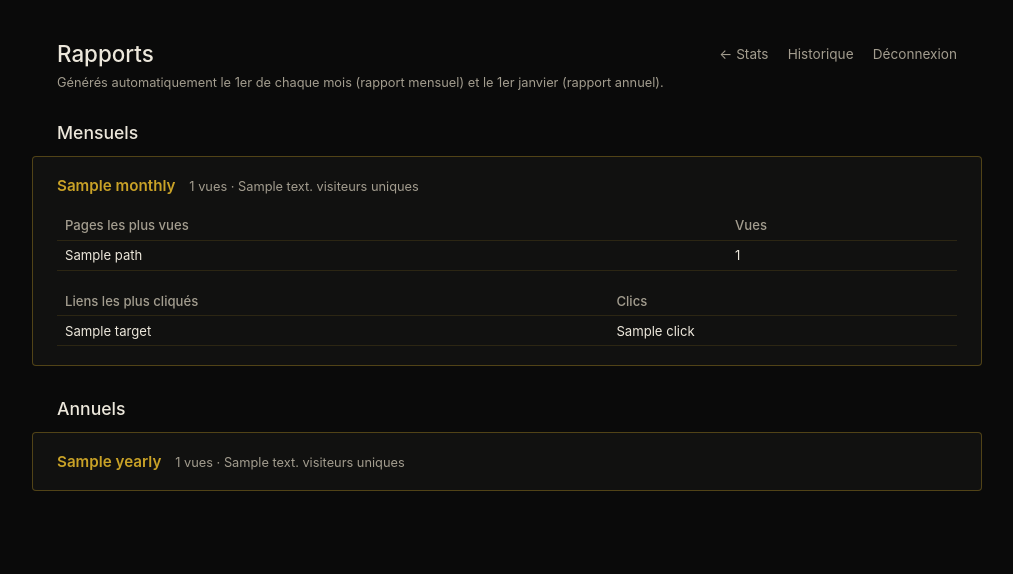
After one commit to choncotm/choncotm.com, a FastAPI app: template admin/app/templates/reports.html in a window 1280 px wide, after a click that opens the changed part. The commit adds this page. Shown: the top 574 px of the page, without its empty margins (133-1146 px from the left). Run offline with FastAPI, Linux system fonts and the light colour scheme; the template is opened without the code that fills it: most values are stand-ins (such as "Sample title", 1, 10 or a date in 2020).

Commit message:
Add paginated event history and scheduled monthly/yearly reports
- /admin/history: paginates all events (50/page) instead of loading
  everything at once
- /admin/reports: monthly (1st of each month) and yearly (Jan 1st)
  summaries, generated by an in-process APScheduler job and stored
  in a new reports table

```diff
--- a/admin/app/main.py
+++ b/admin/app/main.py
@@ -4,11 +4,23 @@ import time
 from datetime import datetime, timedelta, timezone
 
 import bcrypt
+from apscheduler.schedulers.background import BackgroundScheduler
+from apscheduler.triggers.cron import CronTrigger
 from fastapi import FastAPI, Form, HTTPException, Request
 from fastapi.responses import HTMLResponse, JSONResponse, RedirectResponse
 from fastapi.templating import Jinja2Templates
 from itsdangerous import BadSignature, SignatureExpired, URLSafeTimedSerializer
-from sqlalchemy import Column, DateTime, Integer, String, create_engine, func
+from sqlalchemy import (
+    JSON,
+    Column,
+    DateTime,
+    Integer,
+    String,
+    UniqueConstraint,
+    create_engine,
+    func,
+)
+from sqlalchemy.exc import IntegrityError
 from sqlalchemy.orm import declarative_base, sessionmaker
 
 ADMIN_USERNAME = os.environ["ADMIN_USERNAME"]
@@ -40,10 +52,118 @@ class Event(Base):
     created_at = Column(DateTime(timezone=True), server_default=func.now())
 
 
+class Report(Base):
+    __tablename__ = "reports"
+    __table_args__ = (UniqueConstraint("period_type", "period_label"),)
+
+    id = Column(Integer, primary_key=True)
+    period_type = Column(String(10), nullable=False)  # "monthly" or "yearly"
+    period_label = Column(String(20), nullable=False)  # "2026-07" or "2026"
+    total_pageviews = Column(Integer, nullable=False)
+    unique_visitors = Column(Integer, nullable=False)
+    top_pages = Column(JSON, nullable=False)
+    top_clicks = Column(JSON, nullable=False)
+    generated_at = Column(DateTime(timezone=True), server_default=func.now())
+
+
 Base.metadata.create_all(engine)
 
 app = FastAPI()
 templates = Jinja2Templates(directory="app/templates")
+
+
+def generate_report(period_type: str, start: datetime, end: datetime, label: str) -> None:
+    db = SessionLocal()
+    try:
+        total_pageviews = (
+            db.query(Event)
+            .filter(
+                Event.type == "pageview",
+                Event.created_at >= start,
+                Event.created_at < end,
+            )
+            .count()
+        )
+        unique_visitors = (
+            db.query(Event.visitor_hash)
+            .filter(
+                Event.type == "pageview",
+                Event.created_at >= start,
+                Event.created_at < end,
+                Event.visitor_hash.isnot(None),
+            )
+            .distinct()
+            .count()
+        )
+        top_pages = (
+            db.query(Event.path, func.count(Event.id))
+            .filter(
+                Event.type == "pageview",
+                Event.created_at >= start,
+                Event.created_at < end,
+            )
+            .group_by(Event.path)
+            .order_by(func.count(Event.id).desc())
+            .limit(10)
+            .all()
+        )
+        top_clicks = (
+            db.query(Event.target, func.count(Event.id))
+            .filter(
+                Event.type == "click",
+                Event.created_at >= start,
+                Event.created_at < end,
+                Event.target.isnot(None),
+            )
+            .group_by(Event.target)
+            .order_by(func.count(Event.id).desc())
+            .limit(10)
+            .all()
+        )
+        db.add(
+            Report(
+                period_type=period_type,
+                period_label=label,
+                total_pageviews=total_pageviews,
+                unique_visitors=unique_visitors,
+                top_pages=[[p, n] for p, n in top_pages],
+                top_clicks=[[t, n] for t, n in top_clicks],
+            )
+        )
+        db.commit()
+    except IntegrityError:
+        db.rollback()  # report for this period already exists
+    finally:
+        db.close()
+
+
+def run_monthly_report() -> None:
+    now = datetime.now(timezone.utc)
+    this_month_start = now.replace(day=1, hour=0, minute=0, second=0, microsecond=0)
+    if this_month_start.month == 1:
+        prev_month_start = this_month_start.replace(
+            year=this_month_start.year - 1, month=12
+        )
+    else:
+        prev_month_start = this_month_start.replace(month=this_month_start.month - 1)
+    label = prev_month_start.strftime("%Y-%m")
+    generate_report("monthly", prev_month_start, this_month_start, label)
+
+
+def run_yearly_report() -> None:
+    now = datetime.now(timezone.utc)
+    this_year_start = now.replace(
+        month=1, day=1, hour=0, minute=0, second=0, microsecond=0
+    )
+    prev_year_start = this_year_start.replace(year=this_year_start.year - 1)
+    label = str(prev_year_start.year)
+    generate_report("yearly", prev_year_start, this_year_start, label)
+
+
+scheduler = BackgroundScheduler(timezone="UTC")
+scheduler.add_job(run_monthly_report, CronTrigger(day=1, hour=0, minute=5))
+scheduler.add_job(run_yearly_report, CronTrigger(month=1, day=1, hour=0, minute=10))
+scheduler.start()
 
 _failed_attempts: dict[str, tuple[int, float]] = {}
 
@@ -202,6 +322,64 @@ def stats_page(request: Request):
     )
 
 
+HISTORY_PAGE_SIZE = 50
+
+
+@app.get("/admin/history", response_class=HTMLResponse)
+def history_page(request: Request, page: int = 1):
+    if not is_authenticated(request):
+        return RedirectResponse("/admin", status_code=303)
+
+    page = max(page, 1)
+    offset = (page - 1) * HISTORY_PAGE_SIZE
+
+    db = SessionLocal()
+    try:
+        total = db.query(Event).count()
+        events = (
+            db.query(Event)
+            .order_by(Event.created_at.desc())
+            .offset(offset)
+            .limit(HISTORY_PAGE_SIZE)
+            .all()
+        )
+    finally:
+        db.close()
+
+    total_pages = max((total + HISTORY_PAGE_SIZE - 1) // HISTORY_PAGE_SIZE, 1)
+
+    return templates.TemplateResponse(
+        "history.html",
+        {
+            "request": request,
+            "events": events,
+            "page": page,
+            "total_pages": total_pages,
+            "total": total,
+        },
+    )
+
+
+@app.get("/admin/reports", response_class=HTMLResponse)
+def reports_page(request: Request):
+    if not is_authenticated(request):
+        return RedirectResponse("/admin", status_code=303)
+
+    db = SessionLocal()
+    try:
+        reports = db.query(Report).order_by(Report.period_label.desc()).all()
+    finally:
+        db.close()
+
+    monthly = [r for r in reports if r.period_type == "monthly"]
+    yearly = [r for r in reports if r.period_type == "yearly"]
+
+    return templates.TemplateResponse(
+        "reports.html",
+        {"request": request, "monthly": monthly, "yearly": yearly},
+    )
+
+
 @app.post("/api/track")
 async def track(request: Request):
     try:
--- /dev/null
+++ b/admin/app/templates/reports.html
@@ -0,0 +1,160 @@
+<!doctype html>
+<html lang="fr">
+<head>
+<meta charset="utf-8">
+<meta name="viewport" content="width=device-width, initial-scale=1">
+<title>Rapports — choncotm.com</title>
+<style>
+  body {
+    background: #0a0a0a;
+    color: #ece7db;
+    font-family: -apple-system, BlinkMacSystemFont, "Segoe UI", sans-serif;
+    margin: 0;
+    padding: 2.5rem 1.5rem 4rem;
+  }
+  .top {
+    display: flex;
+    justify-content: space-between;
+    align-items: center;
+    max-width: 900px;
+    margin: 0 auto 0.5rem;
+    flex-wrap: wrap;
+    gap: 0.6rem;
+  }
+  h1 {
+    font-weight: 500;
+    font-size: 1.4rem;
+    margin: 0;
+  }
+  .links {
+    display: flex;
+    gap: 1.2rem;
+  }
+  .links a {
+    color: #a39d8f;
+    font-size: 0.85rem;
+    text-decoration: none;
+  }
+  .links a:hover {
+    color: #c9a227;
+  }
+  .subtitle {
+    max-width: 900px;
+    margin: 0 auto 1.5rem;
+    color: #a39d8f;
+    font-size: 0.8rem;
+  }
+  h2 {
+    max-width: 900px;
+    margin: 2rem auto 0.8rem;
+    font-size: 1.1rem;
+    font-weight: 500;
+  }
+  .report {
+    max-width: 900px;
+    margin: 0 auto 1.2rem;
+    background: #111110;
+    border: 1px solid rgba(201, 162, 39, 0.35);
+    border-radius: 4px;
+    padding: 1.2rem 1.5rem;
+  }
+  .report summary {
+    cursor: pointer;
+    font-size: 0.95rem;
+    list-style: none;
+  }
+  .report summary::-webkit-details-marker {
+    display: none;
+  }
+  .report summary .label {
+    color: #c9a227;
+    font-weight: 600;
+  }
+  .report summary .meta {
+    color: #a39d8f;
+    font-size: 0.8rem;
+    margin-left: 0.6rem;
+  }
+  .report table {
+    width: 100%;
+    border-collapse: collapse;
+    font-size: 0.82rem;
+    margin-top: 1rem;
+  }
+  .report th, .report td {
+    text-align: left;
+    padding: 0.4rem 0.5rem;
+    border-bottom: 1px solid rgba(201, 162, 39, 0.15);
+  }
+  .report th {
+    color: #a39d8f;
+    font-weight: 500;
+  }
+  .empty {
+    max-width: 900px;
+    margin: 0 auto;
+    color: #6a655c;
+    font-size: 0.85rem;
+  }
+</style>
+</head>
+<body>
+  <div class="top">
+    <h1>Rapports</h1>
+    <div class="links">
+      <a href="/admin/stats">&larr; Stats</a>
+      <a href="/admin/history">Historique</a>
+      <a href="/admin/logout">Déconnexion</a>
+    </div>
+  </div>
+  <div class="subtitle">Générés automatiquement le 1er de chaque mois (rapport mensuel) et le 1er janvier (rapport annuel).</div>
+
+  <h2>Mensuels</h2>
+  {% for r in monthly %}
+  <details class="report">
+    <summary>
+      <span class="label">{{ r.period_label }}</span>
+      <span class="meta">{{ r.total_pageviews }} vues &middot; {{ r.unique_visitors }} visiteurs uniques</span>
+    </summary>
+    <table>
+      <tr><th>Pages les plus vues</th><th>Vues</th></tr>
+      {% for path, n in r.top_pages %}
+      <tr><td>{{ path }}</td><td>{{ n }}</td></tr>
+      {% endfor %}
+    </table>
+    <table>
+      <tr><th>Liens les plus cliqués</th><th>Clics</th></tr>
+      {% for target, n in r.top_clicks %}
+      <tr><td>{{ target }}</td><td>{{ n }}</td></tr>
+      {% endfor %}
+    </table>
+  </details>
+  {% else %}
+  <p class="empty">Aucun rapport mensuel pour l'instant &mdash; le premier sera généré le 1er du mois prochain.</p>
+  {% endfor %}
+
+  <h2>Annuels</h2>
+  {% for r in yearly %}
+  <details class="report">
+    <summary>
+      <span class="label">{{ r.period_label }}</span>
+      <span class="meta">{{ r.total_pageviews }} vues &middot; {{ r.unique_visitors }} visiteurs uniques</span>
+    </summary>
+    <table>
+      <tr><th>Pages les plus vues</th><th>Vues</th></tr>
+      {% for path, n in r.top_pages %}
+      <tr><td>{{ path }}</td><td>{{ n }}</td></tr>
+      {% endfor %}
+    </table>
+    <table>
+      <tr><th>Liens les plus cliqués</th><th>Clics</th></tr>
+      {% for target, n in r.top_clicks %}
+      <tr><td>{{ target }}</td><td>{{ n }}</td></tr>
+      {% endfor %}
+    </table>
+  </details>
+  {% else %}
+  <p class="empty">Aucun rapport annuel pour l'instant &mdash; le premier sera généré le 1er janvier prochain.</p>
+  {% endfor %}
+</body>
+</html>
--- a/admin/requirements.txt
+++ b/admin/requirements.txt
@@ -6,3 +6,4 @@ jinja2==3.1.4
 python-multipart==0.0.9
 bcrypt==4.2.0
 itsdangerous==2.2.0
+apscheduler==3.10.4
```
Also changed, not shown: admin/app/templates/history.html (added, +123 -0 lines), admin/app/templates/stats.html (+11 -3 lines), README.md.
